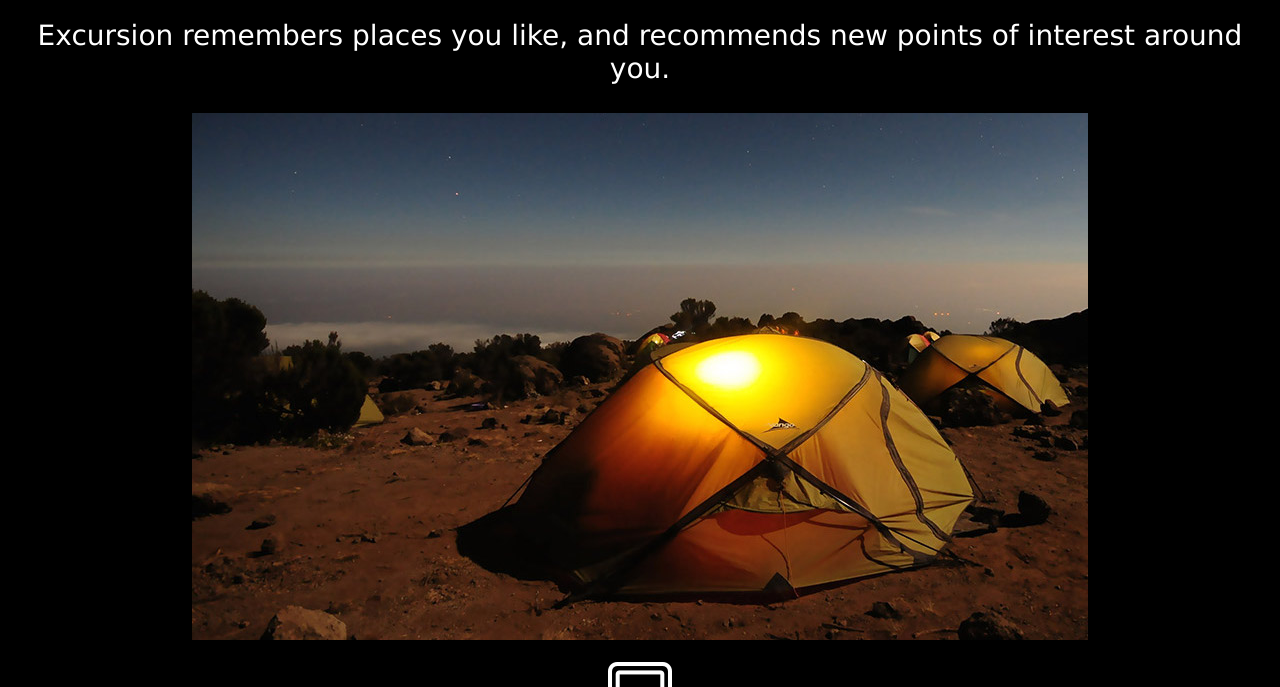
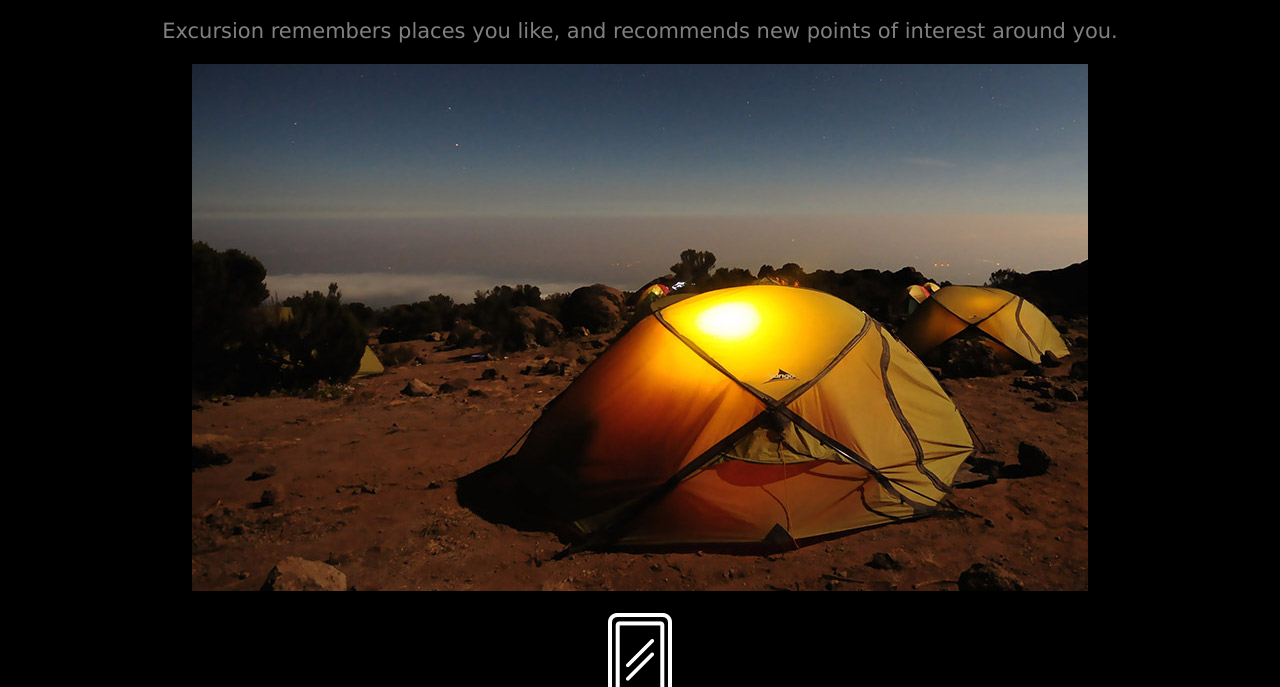
Before and after one commit to CasOlckers/excursion, a plain HTML site: page index.html in a window 1280 px wide. Shown: the part 413-1100 px from the top of the page. Drawn offline with Linux system fonts and the light colour scheme.

Commit message:
upload more files

```diff
--- a/resources/css/style.css
+++ b/resources/css/style.css
@@ -23,8 +23,8 @@
 .paragraph {
   font-family: Verdana;
   font-weight: normal;
-  font-size: 28px;
-  color: white;
+  font-size: 21px;
+  color: grey;
   text-align: center;
 }
 .copyright{
```
